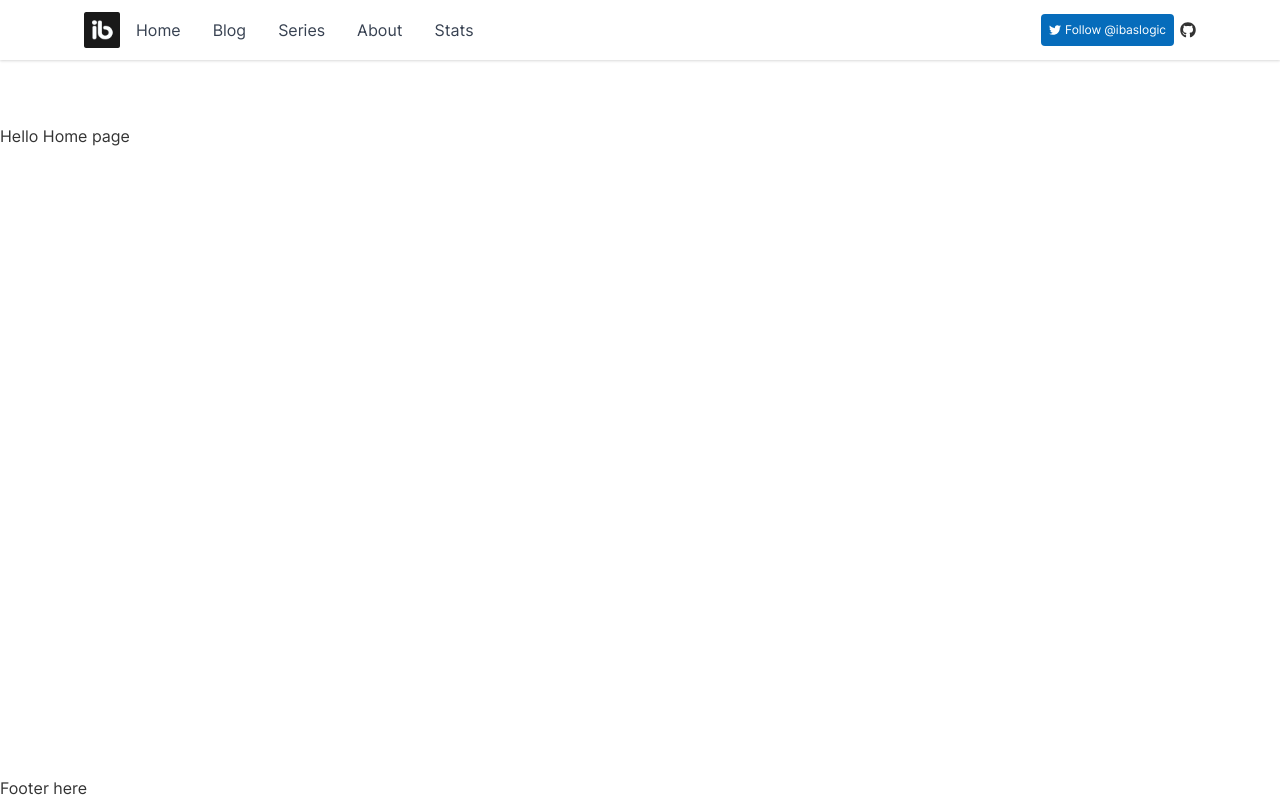
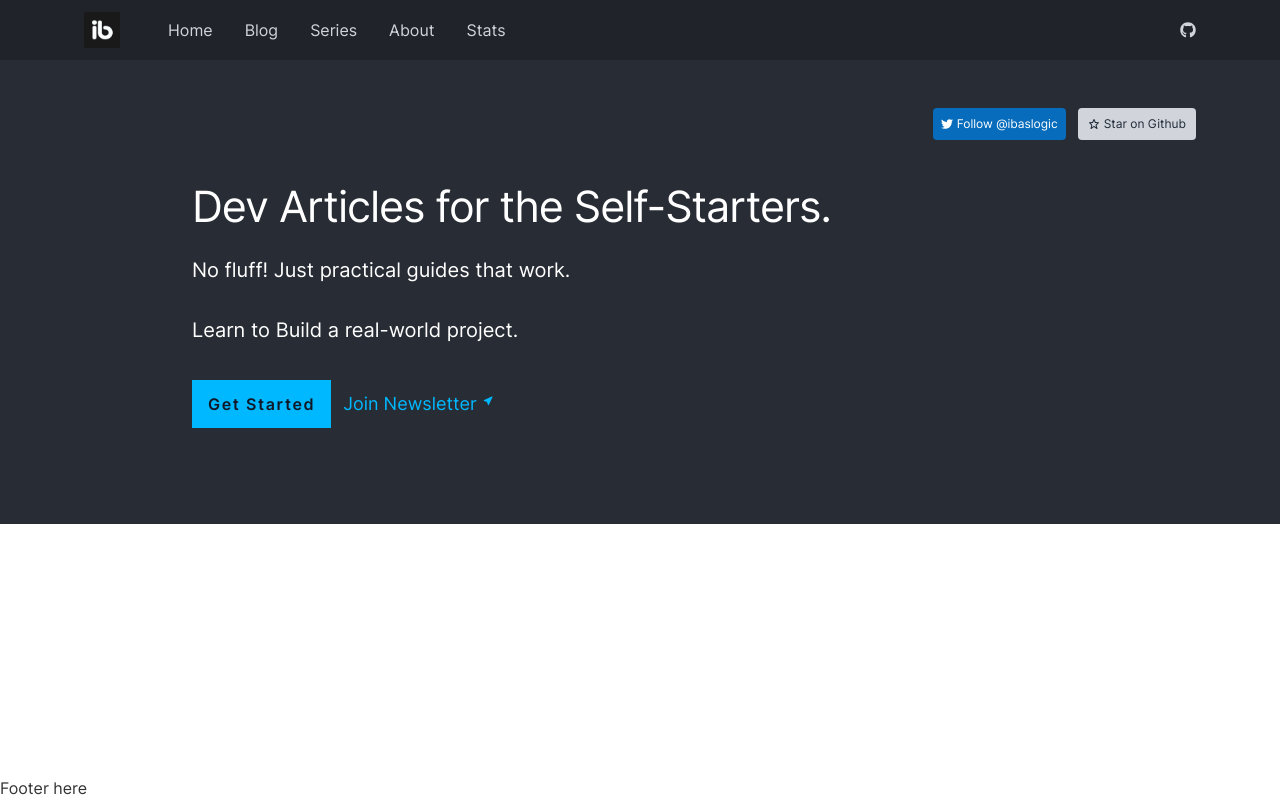
Before and after one commit to Ibaslogic/ibaslogic.com, a Next.js app: page / in a window 1280 px wide. Built offline with nearby package versions, Linux system fonts and the light colour scheme; what @tailwindcss/typography would draw is missing.

Commit message:
Home page hero content done

```diff
--- a/components/Header.js
+++ b/components/Header.js
@@ -2,7 +2,6 @@ import Link from "next/link";
 import navLinks from "../data/navLinks";
 
 import SocialItem from "./SocialItem";
-import SocialButton from "./SocialButton";
 
 // import icons from react-icons
 import { FaTwitter, FaGithub } from "react-icons/fa";
@@ -10,12 +9,12 @@ import { FaTwitter, FaGithub } from "react-icons/fa";
 
 const Header = () => {
   return (
-    <header className="shadow">
+    <header className="shadow bg-[#20232a] text-gray-300">
       <div className="w-full px-3 sm:px-5 mx-auto max-w-6xl text-center">
         <nav className="relative">
           <div className="flex justify-between items-center flex-wrap py-3 ">
             <Link href="/">
-              <a className="flex mr-4">
+              <a className="flex mr-12">
                 <img className="w-9 h-auto" src="/images/logo.png" alt="" />
               </a>
             </Link>
@@ -23,7 +22,7 @@ const Header = () => {
               {/*  */}
               {navLinks.map(({ link, label }, index) => (
                 <li
-                  className="last:pr-8 text-gray-700 hover:text-black"
+                  className="last:pr-8 font-normal hover:text-white"
                   key={index}
                 >
                   <Link href={`${link}`}>{label}</Link>
@@ -33,18 +32,6 @@ const Header = () => {
 
             <div className="flex-1" />
             <div className="flex items-center">
-              {/* <SocialButton
-                Icon={BiStar}
-                link="#"
-                label="Star on Github"
-                className="flex items-center space-x-1 my-0 mx-1.5 py-2 px-2 text-xs rounded text-gray-800 bg-[#eff3f6] border-gray-300"
-              /> */}
-              <SocialButton
-                Icon={FaTwitter}
-                link="https://twitter.com/intent/follow?screen_name=ibaslogic&amp;region=follow_link"
-                label="Follow @ibaslogic"
-                className="flex items-center space-x-1 my-0 mx-1.5 py-2 px-2 text-xs rounded text-white bg-[#066cbb] border-[#066cbb]"
-              />
               <SocialItem Icon={FaGithub} link="#" title="Star on Github" />
             </div>
           </div>
--- /dev/null
+++ b/components/Home/Hero.js
@@ -0,0 +1,56 @@
+import SocialButton from "../SocialButton";
+import { FaTwitter } from "react-icons/fa";
+import { BiStar } from "react-icons/bi";
+import { TiLocationArrow } from "react-icons/ti";
+
+const Hero = () => {
+  return (
+    <section className="bg-[#282c34] py-8 md:py-12">
+      <div className="w-full px-3 sm:px-5 mx-auto max-w-6xl">
+        <div className="flex justify-end">
+          <SocialButton
+            Icon={FaTwitter}
+            link="https://twitter.com/intent/follow?screen_name=ibaslogic&amp;region=follow_link"
+            label="Follow @ibaslogic"
+            className="flex items-center space-x-1 my-0 mx-1.5  py-2 px-2 text-xs rounded text-white bg-[#066cbb] border-[#066cbb]"
+          />
+          <SocialButton
+            Icon={BiStar}
+            link="https://github.com/Ibaslogic/Ibaslogic"
+            label="Star on Github"
+            className="flex items-center space-x-1 my-0 ml-1.5 py-1 px-2.5 text-xs rounded text-gray-800 bg-gray-300 border-gray-300"
+          />
+        </div>
+        <div className="mx-auto max-w-4xl text-white py-12">
+          <h1 className="text-3xl md:text-[43px] mb-6 md:mb-8 font-normal tracking-tight">
+            Dev Articles for the Self-Starters.
+          </h1>
+          <p className="text-lg md:text-xl mb-6 md:mb-8">
+            No fluff! Just practical guides that work.
+          </p>
+          <p className="text-lg md:text-xl mb-9">
+            Learn to Build a real-world project.
+          </p>
+          <div className="flex">
+            <button className="text-left py-3 px-4 bg-[#00b8ff] font-semibold text-gray-900 border-[#00b8ff] tracking-widest">
+              Get Started
+            </button>
+            <div className="flex items-center group text-[#00b8ff] ml-3 flex-wrap">
+              <a
+                className="block text-lg"
+                href="https://ibaslogic.substack.com/"
+              >
+                Join Newsletter
+              </a>
+              <span className="block transition duration-300 ease-in-out transform group-hover:translate-x-1 group-hover:-translate-y-1 mb-2 ml-1">
+                <TiLocationArrow />
+              </span>
+            </div>
+          </div>
+        </div>
+      </div>
+    </section>
+  );
+};
+
+export default Hero;
--- a/components/Layout/Layout.js
+++ b/components/Layout/Layout.js
@@ -40,7 +40,7 @@ const Layout = ({ children, ...customMeta }) => {
       </Head>
       <div className="flex-grow">
         <Header />
-        <main className="my-16">{children}</main>
+        <main>{children}</main>
       </div>
       <Footer />
     </div>
--- a/components/PageHeading.js
+++ b/components/PageHeading.js
@@ -1,6 +1,6 @@
 const PageHeading = ({ title }) => {
   return (
-    <div className="mb-10 md:mb-12">
+    <div className="mb-8 md:mb-12">
       <h1 className="font-bold text-3xl md:text-5xl text-black tracking-tight">
         {title}
       </h1>
--- a/pages/blog.js
+++ b/pages/blog.js
@@ -31,10 +31,10 @@ const BlogPage = ({ postsData }) => {
         <PageHeading title="Blog." />
         <div className="relative mb-3">
           <input
-            aria-label="Begin search"
+            aria-label="Search the blog"
             type="text"
             onChange={(e) => setSearchPosts(e.target.value)}
-            placeholder="Begin search..."
+            placeholder="Search the blog..."
             className="px-4 py-2 border border-gray-300 outline-none focus:border-blue-300  block rounded-md bg-white text-gray-700 w-full"
           />
           <svg
--- a/pages/index.js
+++ b/pages/index.js
@@ -1,9 +1,10 @@
+import Hero from "../components/Home/Hero";
 import Layout from "../components/Layout/Layout";
 
 const Home = () => {
   return (
     <Layout>
-      <h1>Hello Home page</h1>
+      <Hero />
     </Layout>
   );
 };
```
Also changed, not shown: ibaslogic-website-317223-5299e9b7bb04.json (deleted, +0 -12 lines), ibaslogic-website-firebase-adminsdk-3l0ks-29f9bb0550.json (deleted, +0 -12 lines).
